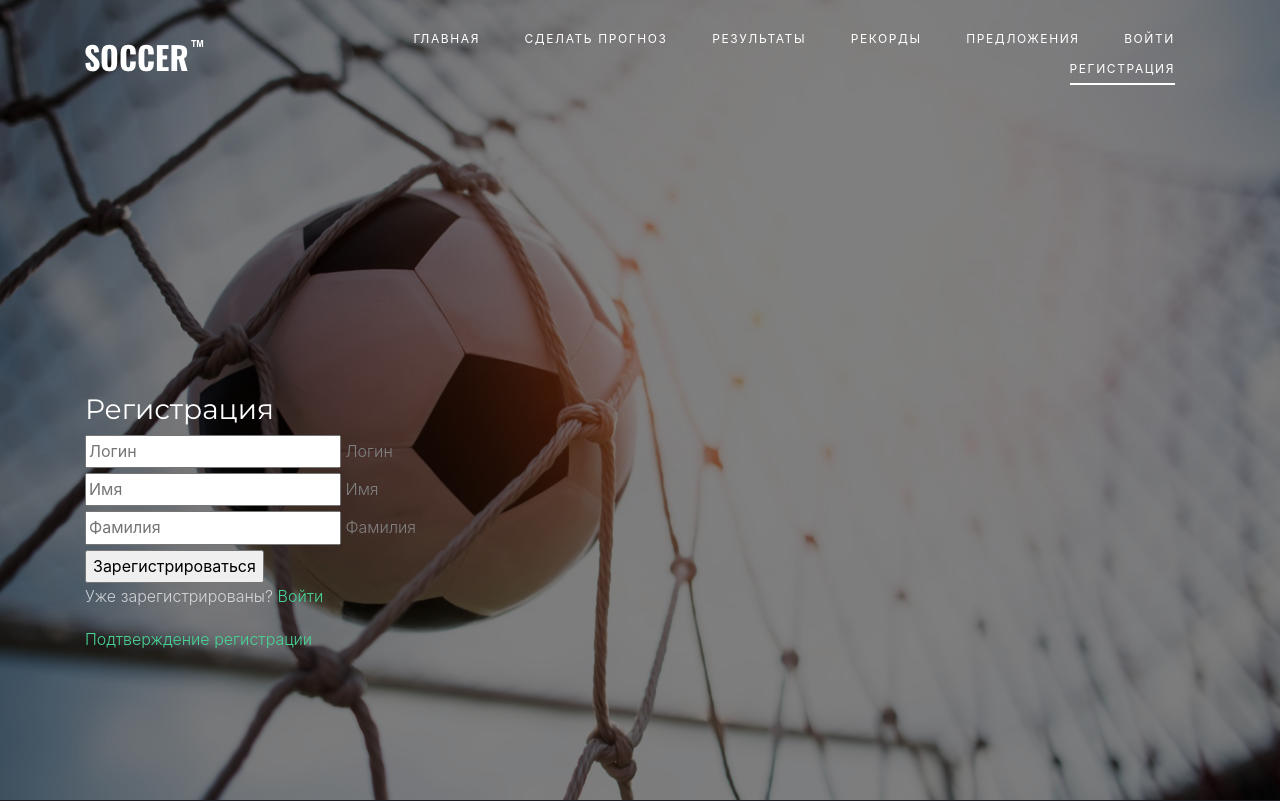
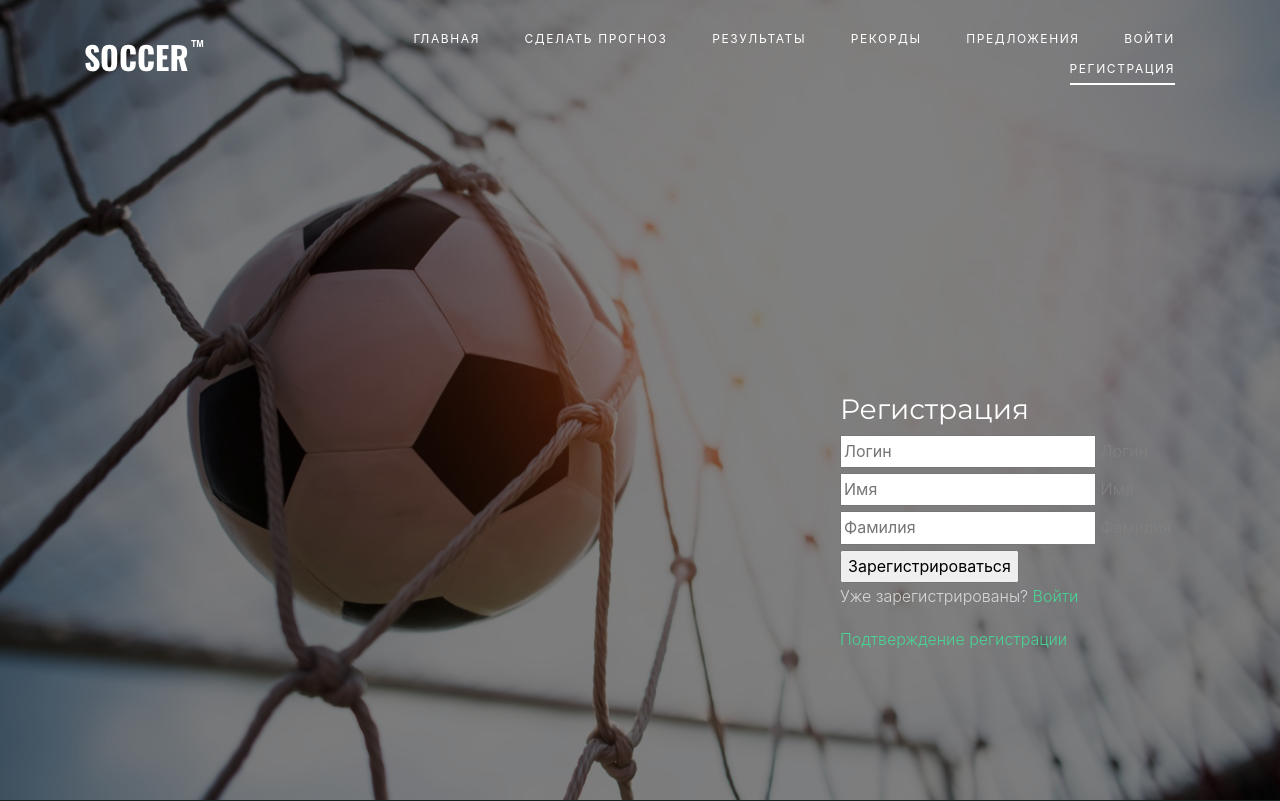
Before and after one commit to SkoblikovAlexey/Football-experts, a Flask app: template app/templates/security/register.j2 in a window 1280 px wide. Shown: the top 801 px of the page. Run offline with Flask 3, Linux system fonts and the light colour scheme; the template is opened without the code that fills it: values that come from a table or form of the project are taken from there, others are empty; parts of the project's set-up code (start-up, migrations or seed data) failed here and were passed over; some libraries are stand-ins or nearby versions; some web fonts are replaced.

Commit message:
Добавляет изменения разметки в security

```diff
--- a/app/templates/security/change.j2
+++ b/app/templates/security/change.j2
@@ -3,6 +3,7 @@
 {% from 'macros/form.j2' import base, btn, render_field_errors %}
 {% set meta_title = 'Смена пароля' %}
 {% block content %}
+  <div class="col-lg-4 ml-auto">
     <div class="main__jumbotron">
       <h3 class="main__title">Изменение пароля</h3>
       <form class="form" action="{{ url_for_security('change_password') }}" method="post" name="change_password_form">
@@ -17,4 +18,5 @@
         <p class="main__text"><a href="{{ url_for_security('login') }}">Вход</a></p>
       </footer>
     </div>
+  </div>
 {% endblock content %}
--- a/app/templates/security/confirm.j2
+++ b/app/templates/security/confirm.j2
@@ -3,6 +3,7 @@
 {% from 'macros/form.j2' import base, btn, render_field_errors %}
 {% set meta_title = 'Подтверждение регистрации' %}
 {% block content %}
+  <div class="col-lg-4 ml-auto">
     <div class="main__jumbotron">
       <h3 class="main__title">Отправить инструкции по подтверждению регистрации</h3>
       <form class="form" action="{{ url_for_security('send_confirmation') }}" method="post" name="send_confirmation_form">
@@ -15,4 +16,5 @@
         <p class="main__text"><a href="{{ url_for_security('login') }}">Вход</a></p>
       </footer>
     </div>
+  </div>
 {% endblock content %}
--- a/app/templates/security/forgot.j2
+++ b/app/templates/security/forgot.j2
@@ -3,6 +3,7 @@
 {% from 'macros/form.j2' import base, btn, render_field_errors %}
 {% set meta_title = 'Сброс пароля' %}
 {% block content %}
+  <div class="col-lg-4 ml-auto">
     <div class="main__jumbotron">
       <h3 class="main__title">Отправить инструкции по сбросу пароля</h3>
       <form class="form" action="{{ url_for_security('forgot_password') }}" method="post" name="forgot_password_form">
@@ -15,4 +16,5 @@
         <p class="main__text"><a href="{{ url_for_security('login') }}">Вход</a></p>
       </footer>
     </div>
+  </div>
 {% endblock content %}
--- a/app/templates/security/login.j2
+++ b/app/templates/security/login.j2
@@ -4,6 +4,7 @@
 {% set meta_title = 'Авторизация' %}
 {% set page = "security.login" %}
 {% block content %}
+  <div class="col-lg-4 ml-auto">
     <div class="main__jumbotron">
       <h3 class="main__title">Вход в личный кабинет</h3>
       <form class="form" action="{{ url_for_security('login') }}" method="post" name="login_user_form">
@@ -20,6 +21,7 @@
         <p class="main__text"><a href="{{ url_for_security('send_confirmation') }}">Подтверждение регистрации</a></p>
       </footer>
     </div>
+  </div>
 {% endblock content %}
 
 {% block js %}
--- a/app/templates/security/register.j2
+++ b/app/templates/security/register.j2
@@ -4,6 +4,7 @@
 {% set meta_title = 'Регистрация' %}
 {% set page = "security.register" %}
 {% block content %}
+  <div class="col-lg-4 ml-auto">
     <div class="main__jumbotron">
       <h3 class="main__title">Регистрация</h3>
       <form class="form" action="{{ url_for_security('register') }}" method="post" name="register_user_form">
@@ -24,4 +25,5 @@
         <p class="main__text"><a href="{{ url_for_security('send_confirmation') }}">Подтверждение регистрации</a></p>
       </footer>
     </div>
+  </div>
 {% endblock content %}
```
Lines whose indentation alone changed are shown as unchanged.
